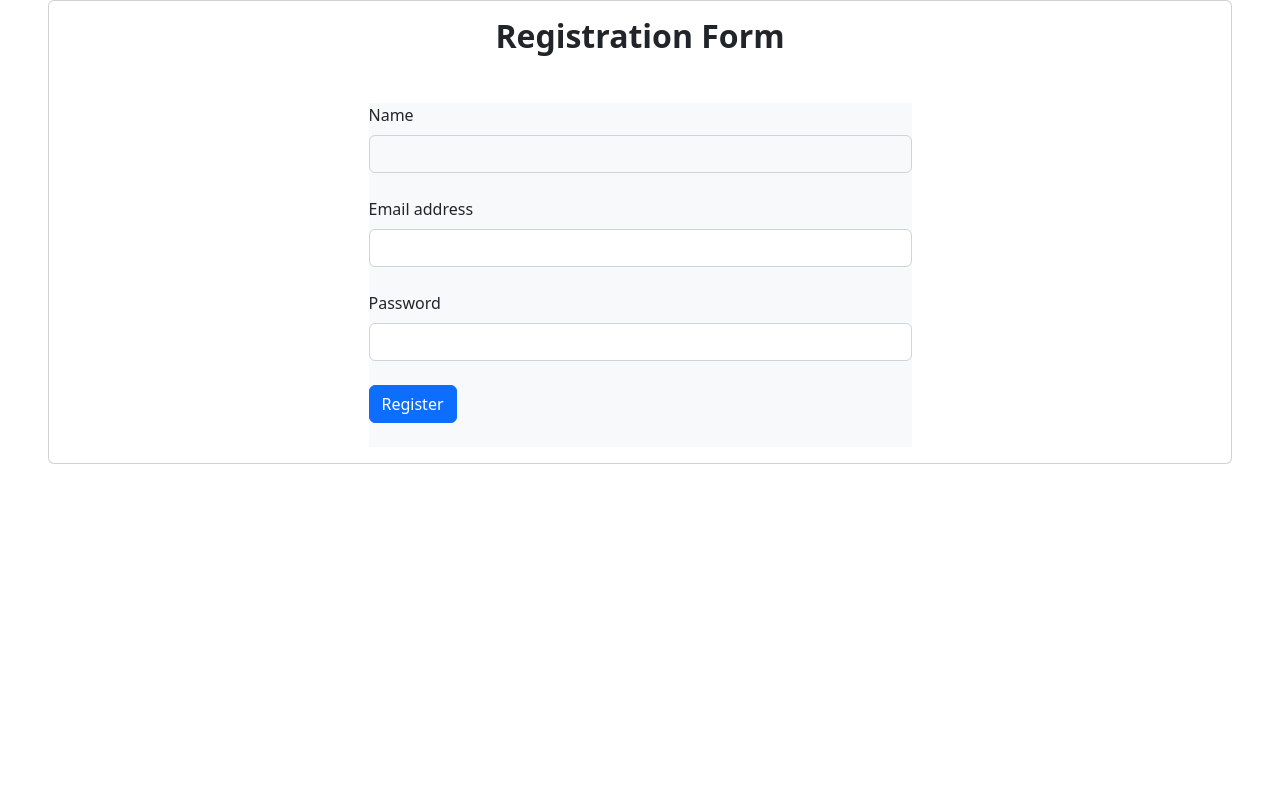
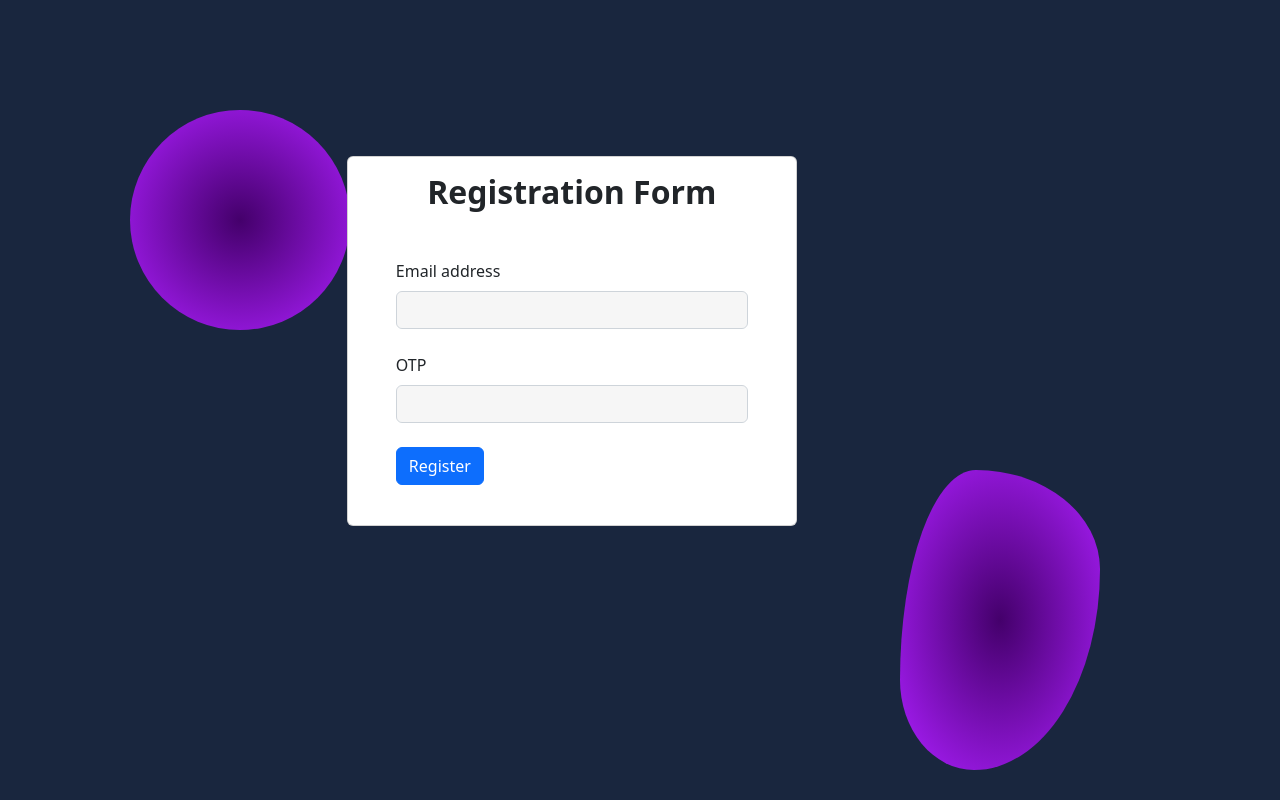
Before and after one commit to Vaibhavsoni109/login-and-signup-page-using-otp-verification, a plain HTML site: page public/index.html in a window 1280 px wide. Drawn offline with nearby package versions, Linux system fonts and the light colour scheme.

Commit message:
Update index.html

```diff
--- a/public/index.html
+++ b/public/index.html
@@ -4,99 +4,90 @@
   <meta charset="UTF-8" />
   <meta http-equiv="X-UA-Compatible" content="IE=edge" />
   <meta name="viewport" content="width=device-width, initial-scale=1.0" />
-    <!-- <link rel="stylesheet" href="style.css" /> -->
-    <link
-      rel="shortcut icon"
-      href="https://th.bing.com/th/id/OIP.kwE8IapDUTtylieeRnn2YAHaHa?pid=ImgDet&rs=1"
-      type="image/x-icon"
-    />
-    <link
-      rel="stylesheet"
-      href="https://cdn.jsdelivr.net/npm/bootstrap@5.2.3/dist/css/bootstrap.min.css"
-      integrity="sha384-rbsA2VBKQhggwzxH7pPCaAqO46MgnOM80zW1RWuH61DGLwZJEdK2Kadq2F9CUG65"
-      crossorigin="anonymous"
-    />
+  <link rel="stylesheet" href="style.css" />
+  <link rel="shortcut icon" href="https://th.bing.com/th/id/OIP.kwE8IapDUTtylieeRnn2YAHaHa?pid=ImgDet&rs=1" type="image/x-icon" />
+  <link rel="stylesheet" href="https://cdn.jsdelivr.net/npm/bootstrap@5.2.3/dist/css/bootstrap.min.css" integrity="sha384-rbsA2VBKQhggwzxH7pPCaAqO46MgnOM80zW1RWuH61DGLwZJEdK2Kadq2F9CUG65" crossorigin="anonymous" />
   <title>Registration form</title>
 </head>
-
 <body class="background-radial-gradient">
   <style>
-      /* *
-      {
-        background-image: url("bg.png");
-      } */
-      .bg
-      {
-background-color: rgb(10, 47, 78);
+    .background-radial-gradient {
+      background-color: hsl(219, 43%, 17%);
+      background-image: radial-gradient(650px circle at 0% 0%, hsl(218, 41%, 35%) 15%, hsl(218, 41%, 30%) 35%, hsl(218, 41%, 20%) 75%, hsl(218, 41%, 19%) 80%, transparent 100%),
+      radial-gradient(1250px circle at 100% 100%, hsl(218, 41%, 45%) 15%, hsl(218, 41%, 30%) 35%, hsl(218, 41%, 20%) 75%, hsl(218, 41%, 19%) 80%, transparent 100%);
+    }
+    #radius-shape-1 {
+      height: 220px;
+      width: 220px;
+      top: 110px;
+      left: 130px;
+      background: radial-gradient(#44006b, #ad1fff);
+      overflow: hidden;
+    }
+    #radius-shape-2 {
+      border-radius: 38% 62% 63% 37% / 70% 33% 67% 30%;
+      bottom: 30px;
+      right: 180px;
+      width: 200px;
+      height: 300px;
+      background: radial-gradient(#44006b, #ad1fff);
+      overflow: hidden;
+    }
+    #card {
+      margin-top: 100px;
+      top: 7%;
+      right: 34%;
+      width: 450px;
+      margin: 100px auto;
+      text-align: center;
+      position: absolute;
+      background: hsl(0, 0%, 100%);
+      backdrop-filter: blur(30px);
+    }
+    .form-outline>input {
+      background-color: #ececec77;
     }
   </style>
-
-    <section class="text-center " >
-      <div
-        id="radius-shape-1"
-        class="position-absolute rounded-circle shadow-5-strong "
-      ></div>
+  <section class="text-center">
+    <div id="radius-shape-1" class="position-absolute rounded-circle shadow-5-strong"></div>
     <div id="radius-shape-2" class="position-absolute shadow-5-strong"></div>
     <div class="card mx-9 lg-12 mx-md-5 shadow-5-strong" id="card">
       <div class="card-body px-md-5 align-left">
         <h2 class="fw-bold mb-5">Registration Form</h2>
-
-
-
-
-          <form id="signupForm" style="text-align: left" class="col-sm-6 mx-auto bg-light bg">
+        <form id="signupForm" style="text-align: left">
           <div class="form-outline mb-4">
-              <label class="form-label" for="form3Example1">Name</label>
-              <input type="text" id="form3Example1" name="name" class="form-control bg-light" />
+            <label class="form-label" for="form3Example3">Email address</label>
+            <input type="email" id="form3Example3" name="email" class="form-control" />
           </div>
-
           <div class="form-outline mb-4">
-              <label class="form-label" for="form3Example3">
-                Email address </label>
-              <input type="email" id="form3Example3"  name="email" class="form-control" />
+            <label class="form-label" for="form3Example4">OTP</label>
+            <input type="otp" id="form3Example4" name="otp" class="form-control" />
           </div>
-
-            <div class="form-outline mb-4">
-              <label class="form-label" for="form3Example4">Password</label>
-              <input type="password" id="form3Example4"  name="password" class="form-control" />
-            </div>
-
-            <button  type="submit" class="btn btn-primary btn-block mb-4" onclick="handleCLick()" >
-              Register
-            </button>
-
-
+          <button type="submit" class="btn btn-primary btn-block mb-4">Register</button>
         </form>
-
-
       </div>
     </div>
   </section>
-
   <script>
-      document.getElementById('signupForm').addEventListener('submit', async function(event) {
+    document.getElementById('signupForm').addEventListener('submit', async function (event) {
       event.preventDefault();
       const formData = new FormData(this);
-          const name = formData.get('name');
       const email = formData.get('email');
-          const password = formData.get('password');
-
+      const otp = formData.get('otp');
       try {
-              const response = await fetch('/api/auth/createuser', {
+        const response = await fetch('https://login-and-signup-page-using-otp.onrender.com/api/auth/verifyotp', {
           method: 'POST',
           headers: {
             'Content-Type': 'application/json'
           },
-                  body: JSON.stringify({ name, email, password })
+          body: JSON.stringify({ email, otp })
         });
         const data = await response.json();
-              console.log(response)
+        console.log(response);
         if (response.ok) {
-                  // Signup successful, redirect to OTP verification pag
-                  alert("otp sent successfully")
-                  window.location.href = 'otpverification.html';
+          alert("OTP verified successfully");
+          window.location.href = 'login.html';
         } else {
-                  // Signup failed, display error message
           alert(data.error);
         }
       } catch (error) {
@@ -105,13 +96,6 @@ background-color: rgb(10, 47, 78);
       }
     });
   </script>
-    <script
-      src="https://cdn.jsdelivr.net/npm/bootstrap@5.2.3/dist/js/bootstrap.min.js"
-      integrity="sha384-cuYeSxntonz0PPNlHhBs68uyIAVpIIOZZ5JqeqvYYIcEL727kskC66kF92t6Xl2V"
-      crossorigin="anonymous"
-
-    ></script>
-
-
+  <script src="https://cdn.jsdelivr.net/npm/bootstrap@5.2.3/dist/js/bootstrap.min.js" integrity="sha384-cuYeSxntonz0PPNlHhBs68uyIAVpIIOZZ5JqeqvYYIcEL727kskC66kF92t6Xl2V" crossorigin="anonymous"></script>
 </body>
 </html>
```
Lines whose indentation alone changed are shown as unchanged.
